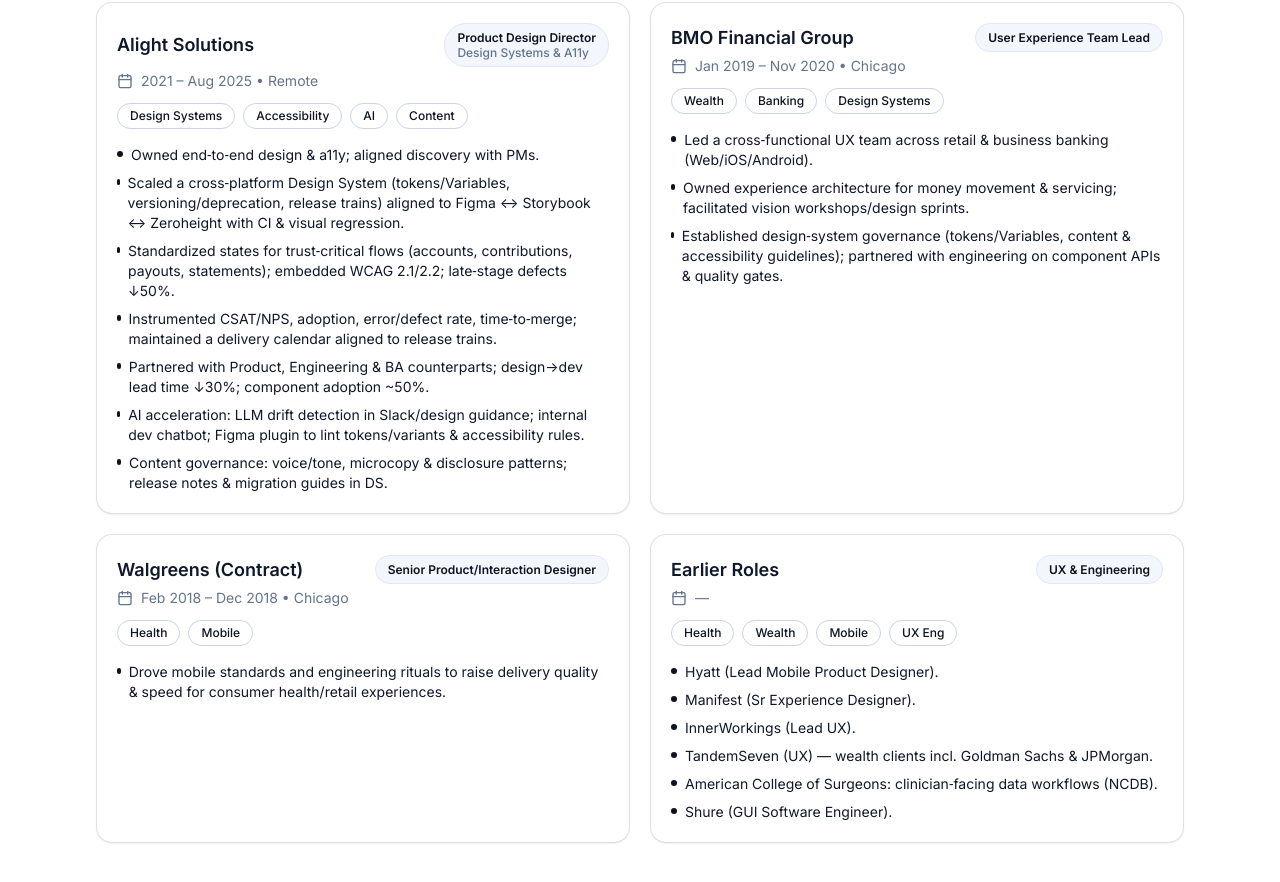
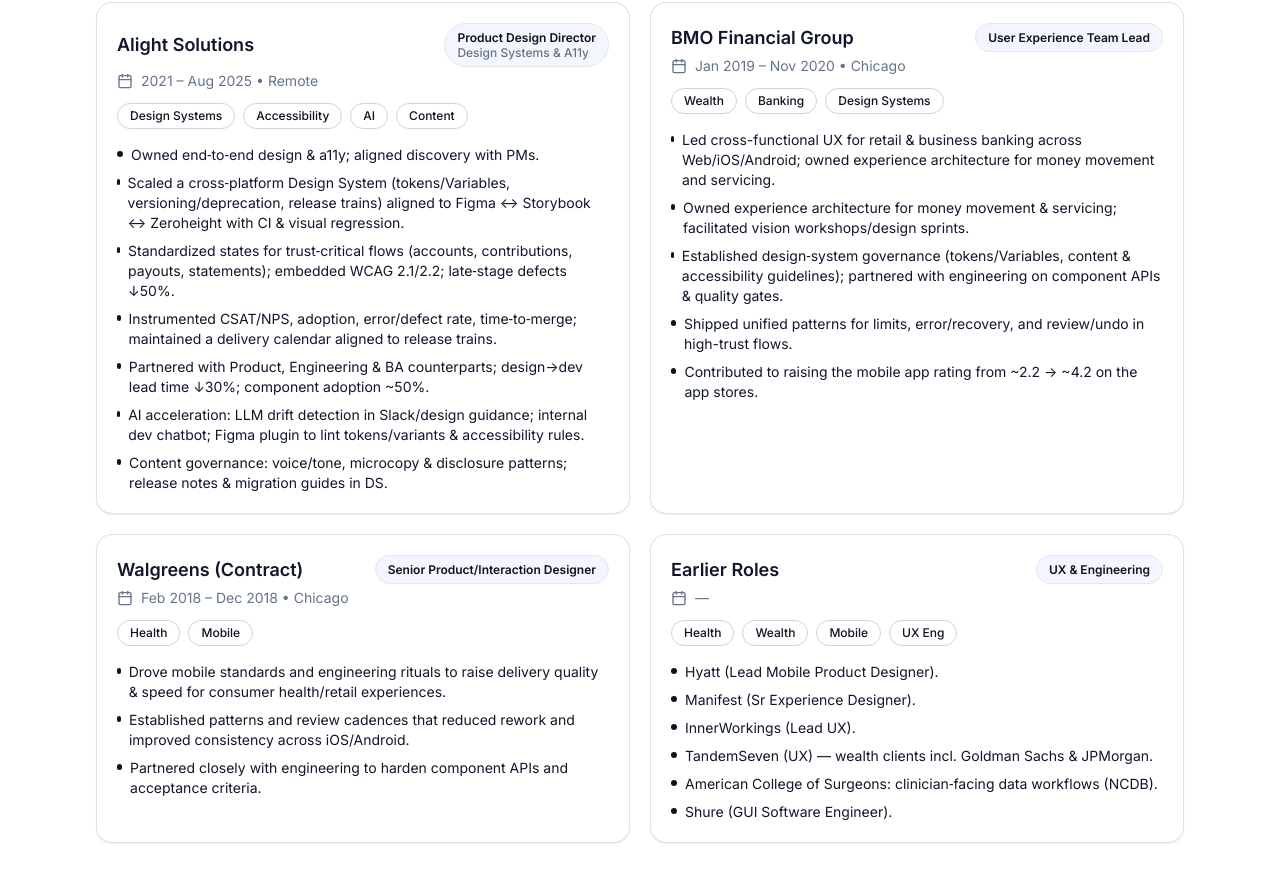
Before and after one commit to rflores-alight/Portfolio, a React (Vite) app: page / in a window 1280 px wide. Shown: the part 2940-3822 px from the top of the page. Built offline with nearby package versions, Linux system fonts and the light colour scheme.

Commit message:
experience: updates content

```diff
--- a/src/App.jsx
+++ b/src/App.jsx
@@ -77,9 +77,11 @@
     roleTitle: "User Experience Team Lead",
     period: "Jan 2019 – Nov 2020 • Chicago",
     bullets: [
-      "Led a cross‑functional UX team across retail & business banking (Web/iOS/Android).",
+      "Led cross-functional UX for retail & business banking across Web/iOS/Android; owned experience architecture for money movement and servicing.",
       "Owned experience architecture for money movement & servicing; facilitated vision workshops/design sprints.",
       "Established design‑system governance (tokens/Variables, content & accessibility guidelines); partnered with engineering on component APIs & quality gates.",
+      "Shipped unified patterns for limits, error/recovery, and review/undo in high-trust flows.",
+      "Contributed to raising the mobile app rating from ~2.2 → ~4.2 on the app stores.",
     ],
     tags: ["Wealth", "Banking", "Design Systems"],
   },
@@ -89,6 +91,8 @@
     period: "Feb 2018 – Dec 2018 • Chicago",
     bullets: [
       "Drove mobile standards and engineering rituals to raise delivery quality & speed for consumer health/retail experiences.",
+      "Established patterns and review cadences that reduced rework and improved consistency across iOS/Android.",
+      "Partnered closely with engineering to harden component APIs and acceptance criteria.",
     ],
     tags: ["Health", "Mobile"],
   },
```
